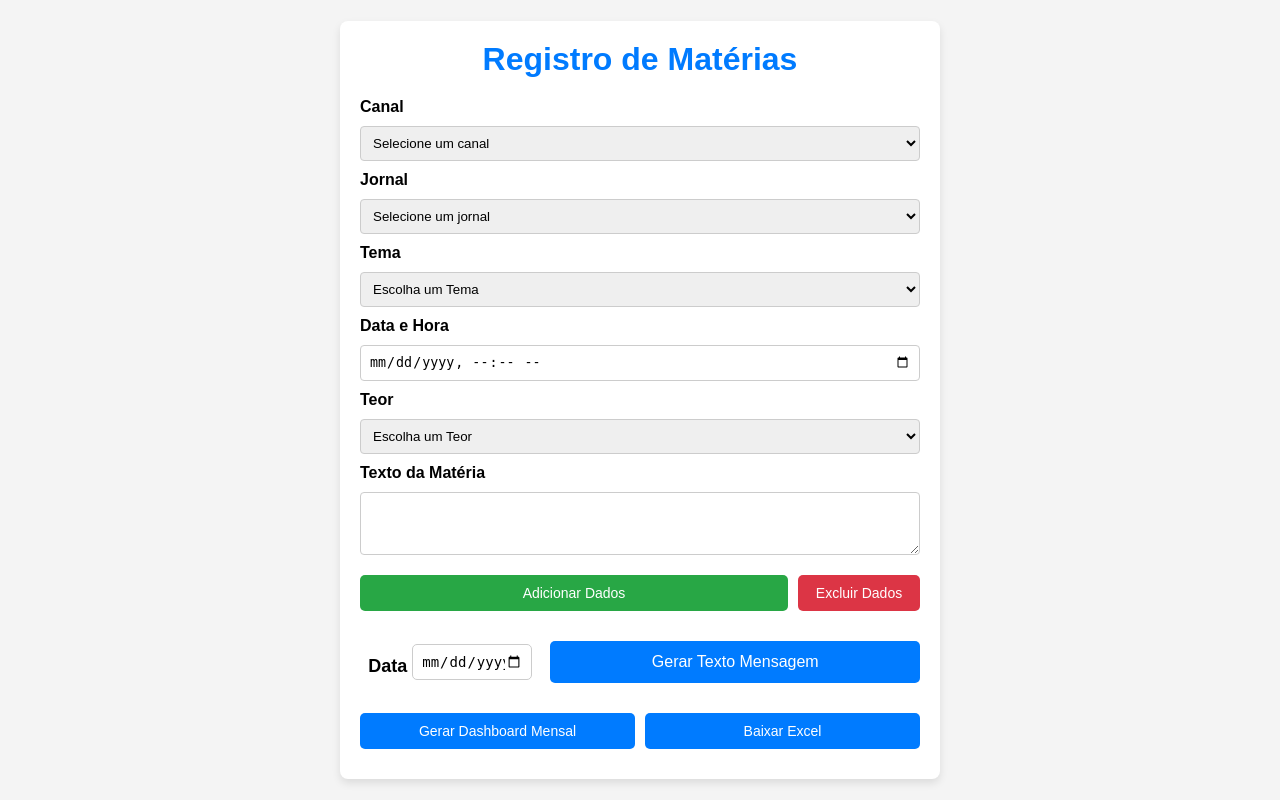
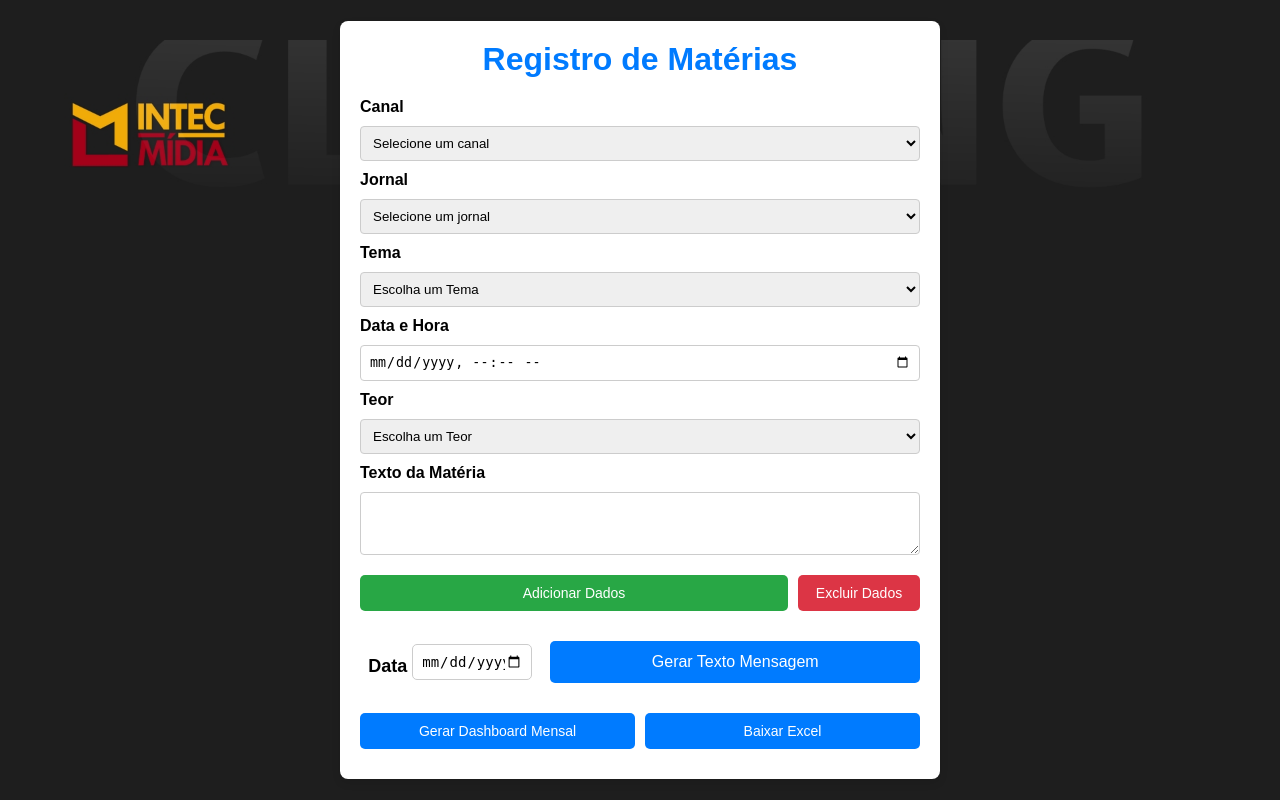
Before and after one commit to Marocosz/webdashtv, a Flask app: page / in a window 1280 px wide. Run offline with Flask 3, Linux system fonts and the light colour scheme.

Commit message:
27/03 - 4
Att design

```diff
--- a/static/css/styles.css
+++ b/static/css/styles.css
@@ -11,8 +11,12 @@ body {
     align-items: center;
     min-height: 100vh;
     text-align: center;
-    background-color: #f4f4f4;
     padding: 20px;
+    background-color: #1e1e1e; /* Cor de fundo personalizada */
+    background-image: url('../Wallpaper\ InTecMídia.jpg');
+    background-repeat: no-repeat;
+    background-position: center center;
+    background-size: contain;
 }
 
 .container {
```
Also changed, not shown: static/Wallpaper InTecMídia.jpg (added).
